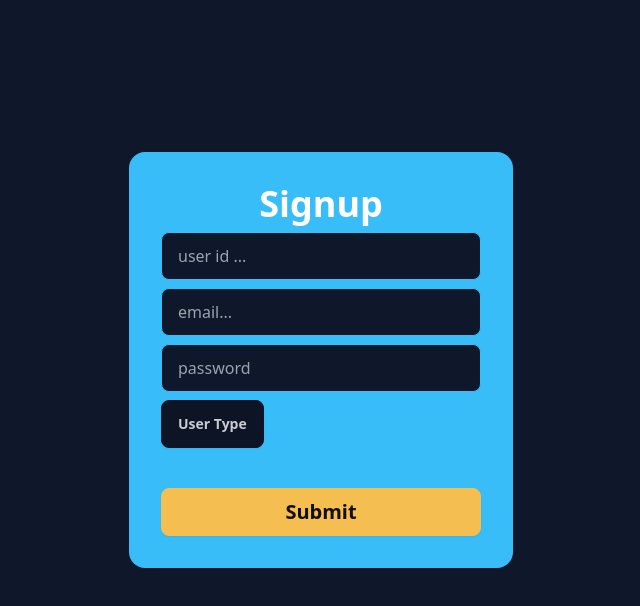
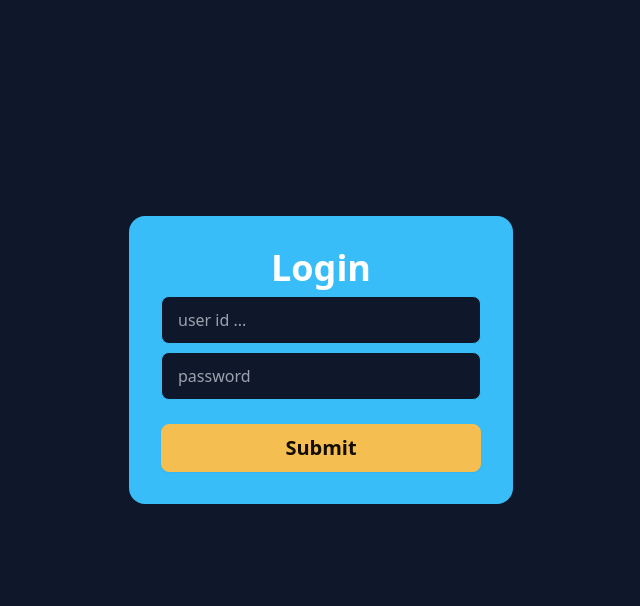
Before and after one commit to vdroid1331/CRM_React, a React (Vite) app: page /login in a window 1280 px wide. Shown: the top 606 px of the page, without its empty margins (319-959 px from the left). Built offline with nearby package versions, Linux system fonts and the light colour scheme.

Commit message:
Added the react router setup

```diff
--- a/package.json
+++ b/package.json
@@ -15,7 +15,8 @@
     "daisyui": "^4.12.10",
     "react": "^18.3.1",
     "react-dom": "^18.3.1",
-    "react-redux": "^9.1.2"
+    "react-redux": "^9.1.2",
+    "react-router-dom": "^6.26.1"
   },
   "devDependencies": {
     "@eslint/js": "^9.9.0",
--- a/src/App.jsx
+++ b/src/App.jsx
@@ -1,9 +1,9 @@
 import "./App.css";
 
-import Signup from "./pages/auth/Signup";
+import MainRoutes from "./routing/MainRoutes";
 
 function App() {
-  return <Signup />;
+  return <MainRoutes />;
 }
 
 export default App;
--- a/src/main.jsx
+++ b/src/main.jsx
@@ -1,13 +1,16 @@
 import "./index.css";
 
-import { createRoot } from "react-dom/client";
+import ReactDOM from "react-dom/client";
 import { Provider } from "react-redux";
+import { BrowserRouter } from "react-router-dom";
 
 import App from "./App.jsx";
 import store from "./Redux/store.js";
 
-createRoot(document.getElementById("root")).render(
-  <Provider store={store}>
-    <App />
-  </Provider>
+ReactDOM.createRoot(document.getElementById("root")).render(
+  <BrowserRouter>
+    <Provider store={store}>
+      <App />
+    </Provider>
+  </BrowserRouter>
 );
--- /dev/null
+++ b/src/routing/MainRoutes.jsx
@@ -0,0 +1,15 @@
+import { Route, Routes } from "react-router-dom";
+
+import Login from "../pages/auth/Login";
+import Signup from "../pages/auth/Signup";
+
+function MainRoutes() {
+  return (
+    <Routes>
+      <Route path="/login" element={<Login />} />
+      <Route path="/signup" element={<Signup />} />
+    </Routes>
+  );
+}
+
+export default MainRoutes;
```
Also changed, not shown: 1 other file (tests, documents, lock files or other folders).
